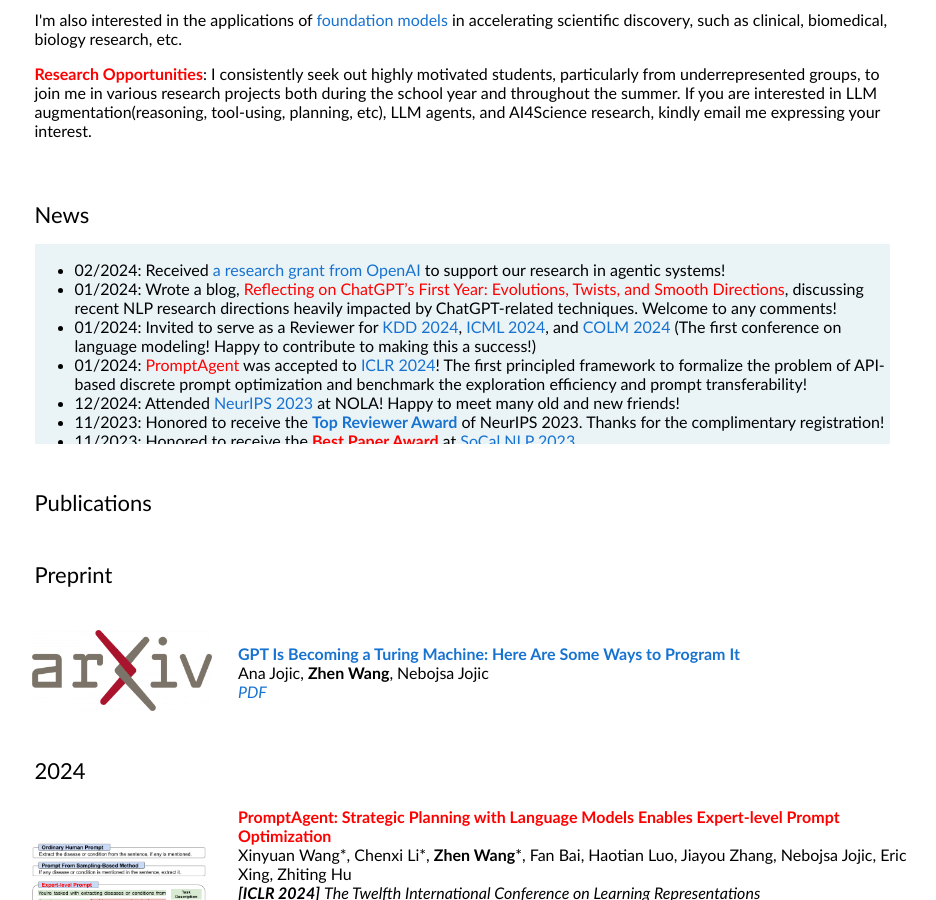
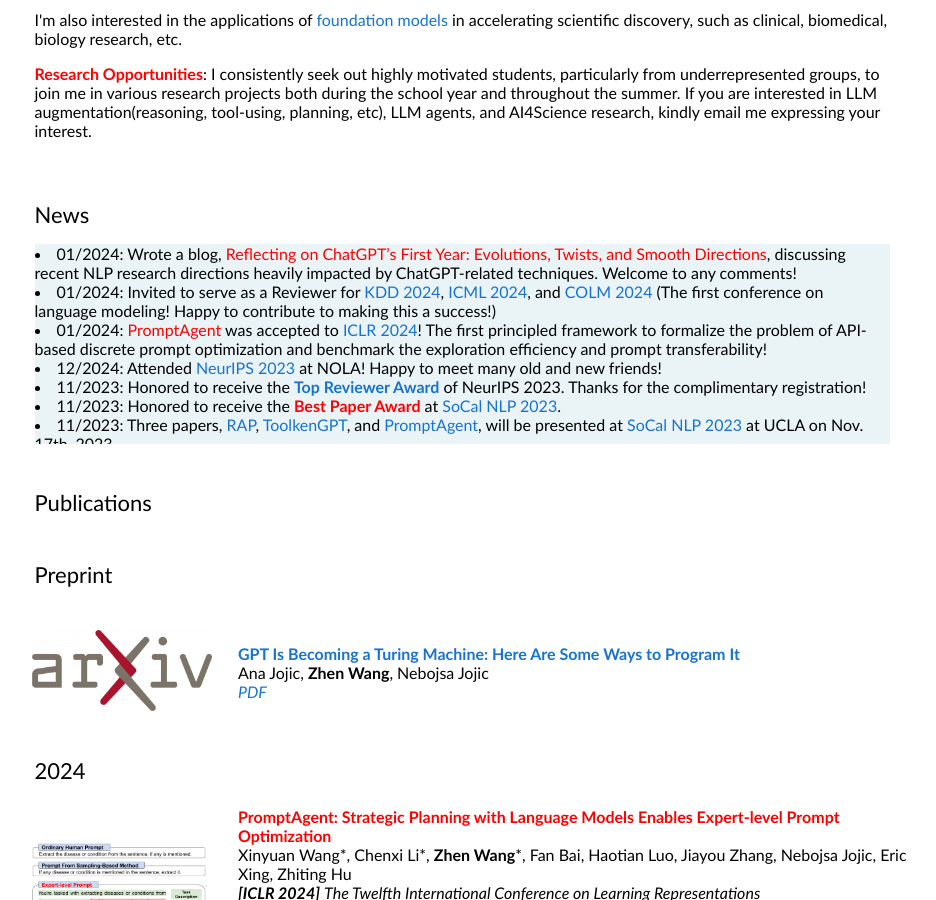
Before and after one commit to zhenwang9102/zhenwang9102.github.io, a Jekyll site: the page built from _posts/2019-06-02-venue.markdown, in a window 1280 px wide and 900 px high, scrolled down 664 px. Shown: the whole window, without its empty margins (178-1114 px from the left). Built offline with Jekyll 4.4.1, drawn with Linux system fonts in a browser that asks for light colours.

Commit message:
Update default.html

```diff
--- a/_layouts/default.html
+++ b/_layouts/default.html
@@ -93,10 +93,10 @@
               <h2>News</h2>
               <p></p>
               <div class="listbox">
-                <ul>
+<!--                 <ul>
                   <li>
                     02/2024: Received <a href="https://openai.smapply.org/prog/agentic-AI-research-grants/">a research grant from OpenAI</a> to support our research in agentic systems!
-                  </li>
+                  </li> -->
                   <li>
                     01/2024: Wrote a blog, <a href="https://zhenwang.notion.site/Reflecting-on-ChatGPT-s-First-Year-Evolutions-Twists-and-Smooth-Directions-2381d752b5c94012bd21269f46d12a08?pvs=4" style="color:red">Reflecting on ChatGPT’s First Year: Evolutions, Twists, and Smooth Directions</a>, discussing recent NLP research directions heavily impacted by ChatGPT-related techniques. Welcome to any comments!
                   </li>
```
